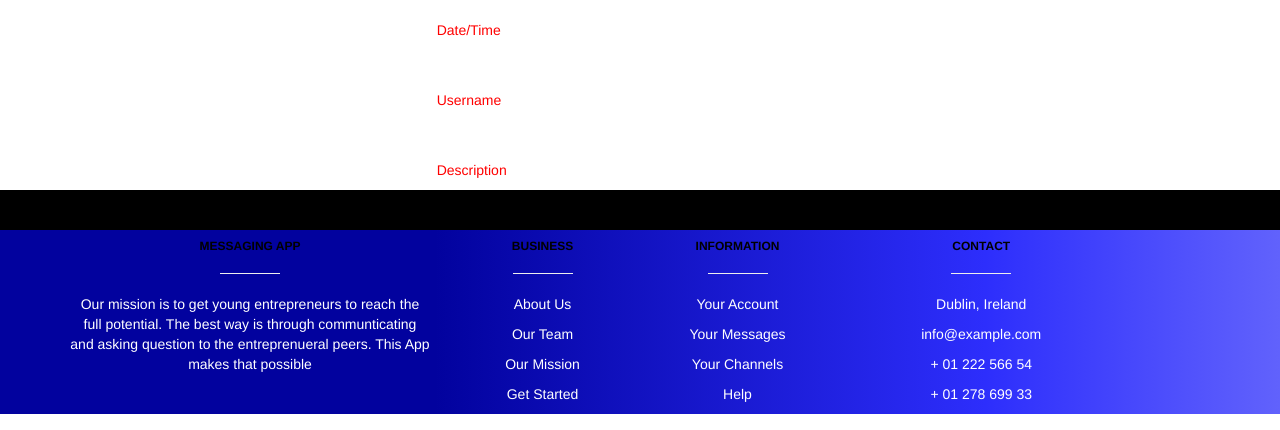
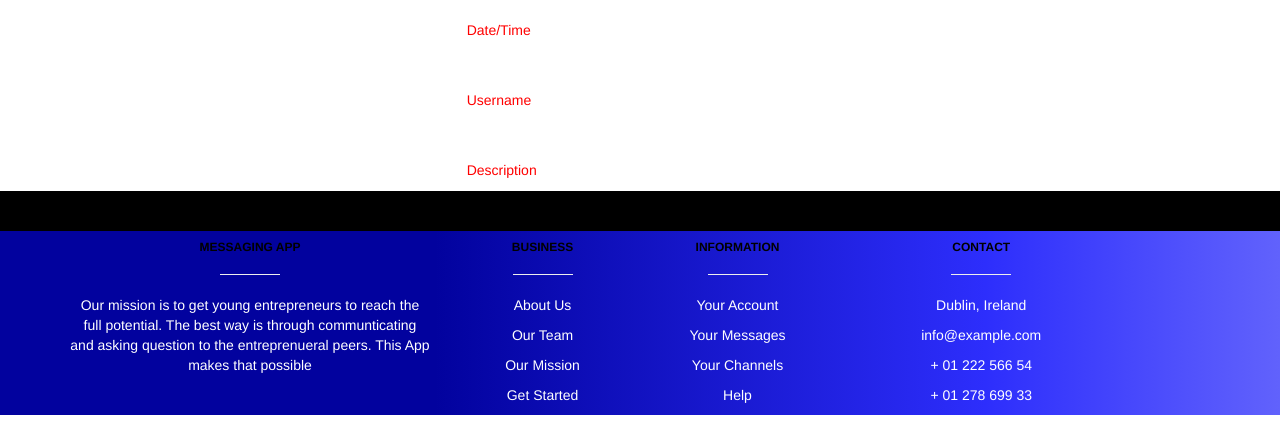
Before and after one commit to anthony-keogh/messaging_app, a Flask app: page /message/1 in a window 1280 px wide. Shown: the part 150-580 px from the top of the page. Run offline with Flask 2, Linux system fonts and the light colour scheme; data that the repository does not hold is empty; some libraries are stand-ins or nearby versions.

Commit message:
message page changes to styling

```diff
--- a/templates/message.html
+++ b/templates/message.html
@@ -12,7 +12,7 @@
         <div class="col-md-4">
 
         </div>
-        <div class="col-md-4">
+        <div class="col-md-4" style="margin-left:30px;">
            <p style="color:red;">Date/Time <br><span style="color:black">{{message.date_added}}</span></p>
 <br><br>
 <p style="color:red;">Username<br> <p><span style="color:black">{{message.username}}</span></p>
```
